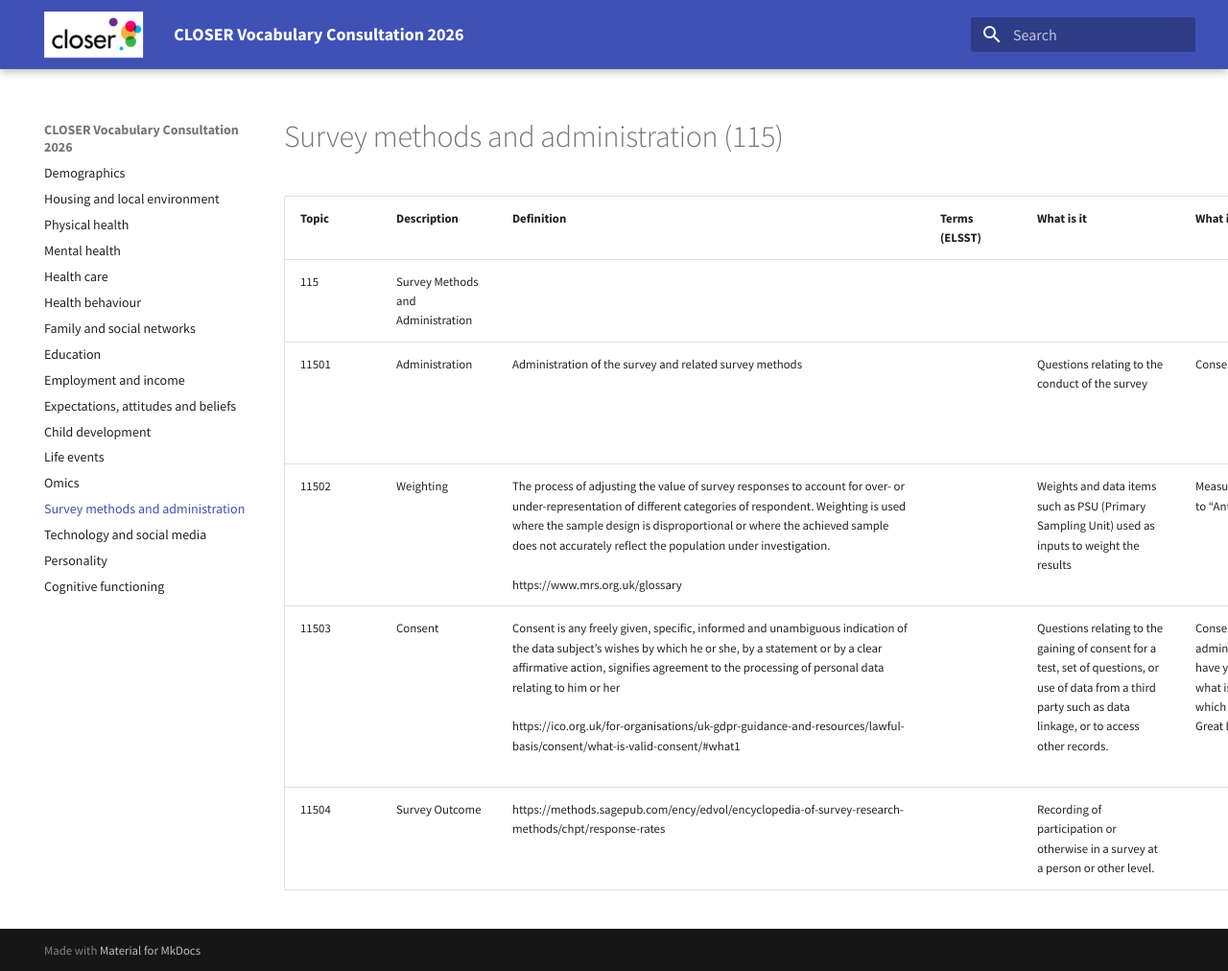
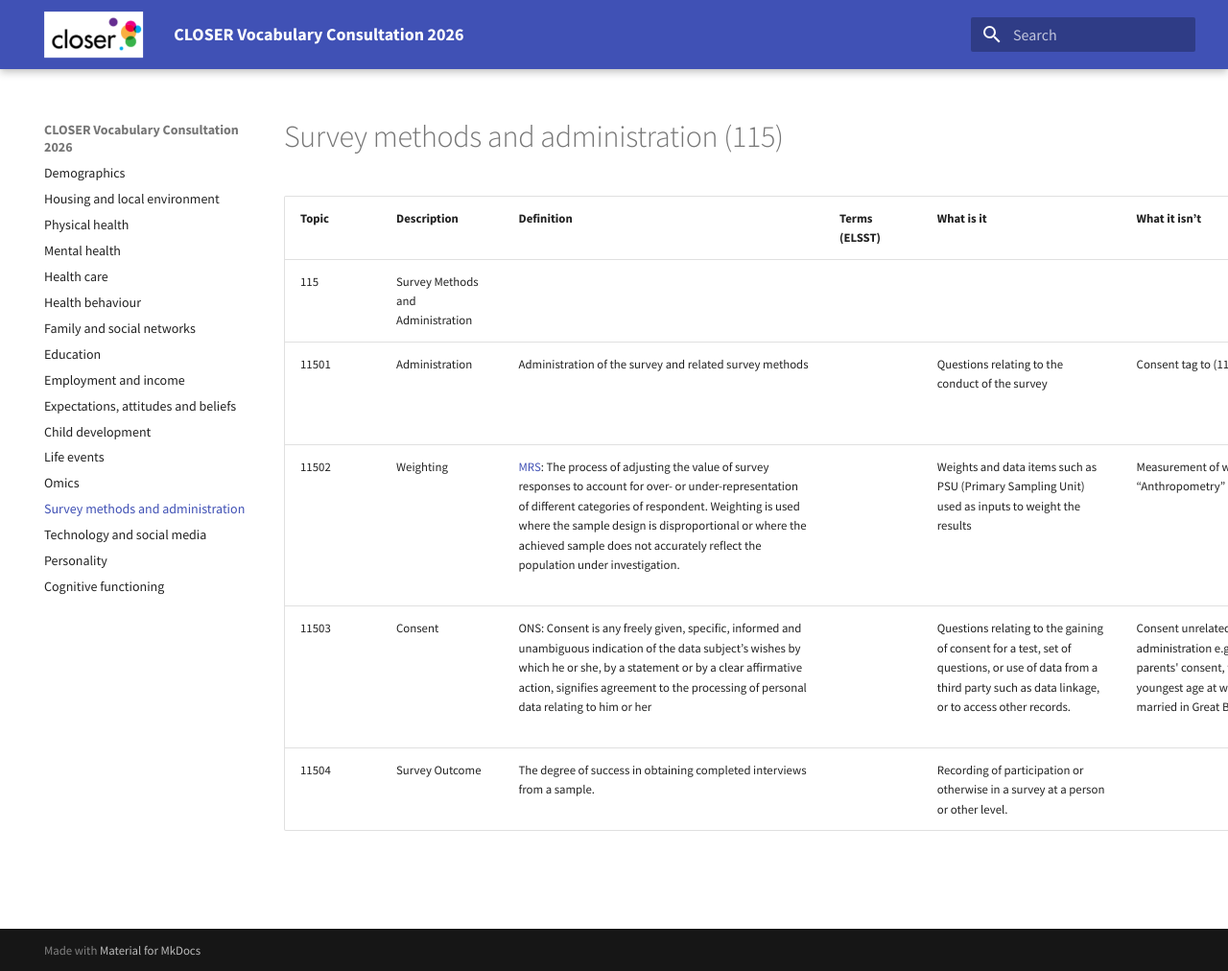
Before and after one commit to CLOSER-Cohorts/closer-vocabulary-2026, an MkDocs documentation site: the page built from docs/survey-methods-and-administration.md, in a window 1280 px wide and 1012 px high. Shown: the whole window at 96% size. Built offline with MkDocs 1.6.1 and Material for MkDocs 9.7.7, drawn with Linux system fonts in a browser that asks for light colours.

Commit message:
Update survey-methods-and-administration.md

```diff
--- a/docs/survey-methods-and-administration.md
+++ b/docs/survey-methods-and-administration.md
@@ -4,6 +4,6 @@
 | --- | --- | --- | --- | --- | --- | --- | --- |
 | 115 | Survey Methods and Administration |     |     |     |     |     |     |
 | 11501 | Administration | Administration of the survey and related survey methods |     | Questions relating to the conduct of the survey | Consent tag to (11503) | Person Number, Interview date, Household identifier, Checks, survey mode |     |
-| 11502 | Weighting | The process of adjusting the value of survey responses to account for over- or under-representation of different categories of respondent. Weighting is used where the sample design is disproportional or where the achieved sample does not accurately reflect the population under investigation.<br><br>https://www.mrs.org.uk/glossary |     | Weights and data items such as PSU (Primary Sampling Unit) used as inputs to weight the results | Measurement of weight tag to “Anthropometry” (10320) | Primary sampling unit, Strata | New topic |
-| 11503 | Consent | Consent is any freely given, specific, informed and unambiguous indication of the data subject’s wishes by which he or she, by a statement or by a clear affirmative action, signifies agreement to the processing of personal data relating to him or her<br><br>https://ico.org.uk/for-organisations/uk-gdpr-guidance-and-resources/lawful-basis/consent/what-is-valid-consent/#what1 |     | Questions relating to the gaining of consent for a test, set of questions, or use of data from a third party such as data linkage, or to access other records. | Consent unrelated to survey administration e.g. If you have your parents' consent, what is the youngest age at which you can get married in Great Britain? | May we have your consent to take part in the genetics study?<br><br>Send height and weight results to GP | New topic |
-| 11504 | Survey Outcome | https://methods.sagepub.com/ency/edvol/encyclopedia-of-survey-research-methods/chpt/response-rates |     | Recording of participation or otherwise in a survey at a person or other level. |     | Outcome for Covid19 wave 2 survey | New topic |
+| 11502 | Weighting | [MRS](https://www.mrs.org.uk/glossary): The process of adjusting the value of survey responses to account for over- or under-representation of different categories of respondent. Weighting is used where the sample design is disproportional or where the achieved sample does not accurately reflect the population under investigation.<br><br> |     | Weights and data items such as PSU (Primary Sampling Unit) used as inputs to weight the results | Measurement of weight tag to “Anthropometry” (10320) | Primary sampling unit, Strata | New topic |
+| 11503 | Consent | ONS: Consent is any freely given, specific, informed and unambiguous indication of the data subject’s wishes by which he or she, by a statement or by a clear affirmative action, signifies agreement to the processing of personal data relating to him or her|     | Questions relating to the gaining of consent for a test, set of questions, or use of data from a third party such as data linkage, or to access other records. | Consent unrelated to survey administration e.g. If you have your parents' consent, what is the youngest age at which you can get married in Great Britain? | May we have your consent to take part in the genetics study?<br><br>Send height and weight results to GP | New topic |
+| 11504 | Survey Outcome | The degree of success in obtaining completed interviews from a sample.|     | Recording of participation or otherwise in a survey at a person or other level. |     | Outcome for Covid19 wave 2 survey | New topic |
```
